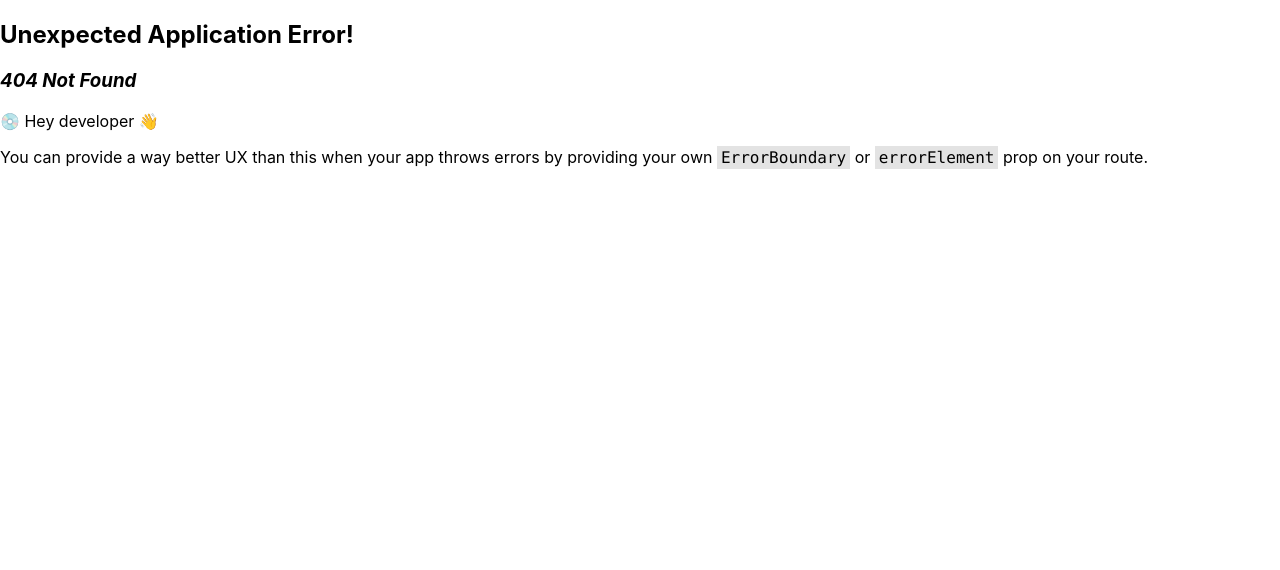
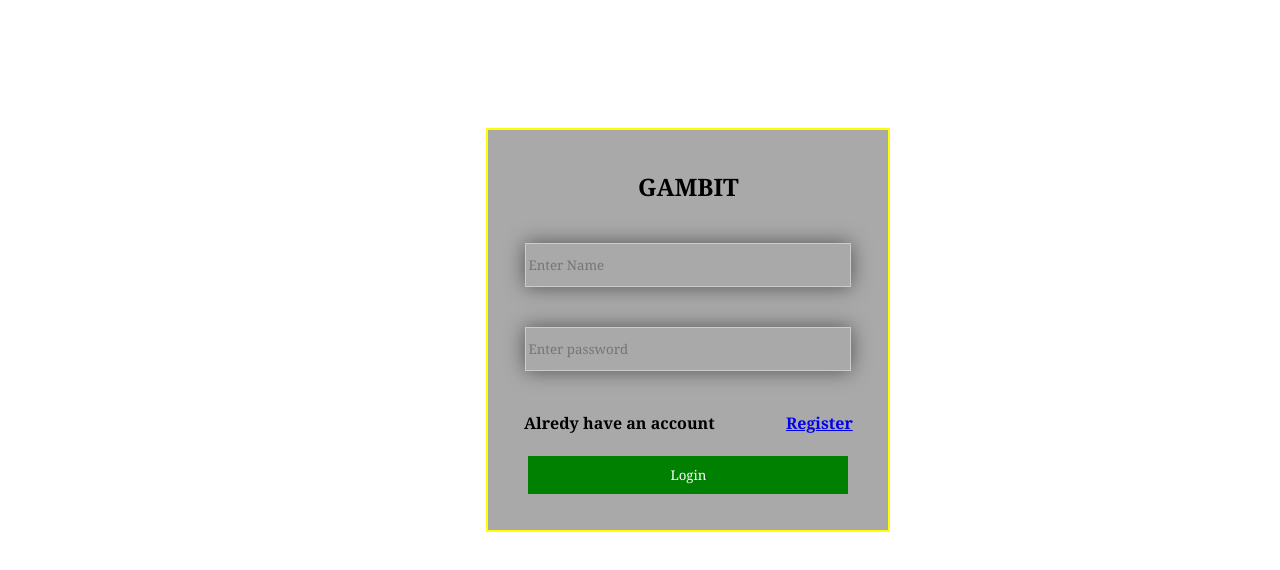
Before and after one commit to bed-com-27-20/Animeted-Pages, a React (Create React App) app: page /Login in a window 1280 px wide. Before the commit this address had no page. Shown: the top 570 px of the page. Built offline with nearby package versions, Linux system fonts and the light colour scheme.

Commit message:
done with the login page

```diff
--- a/src/App.js
+++ b/src/App.js
@@ -6,6 +6,7 @@ function App() {
     <div>
      <ul>
       <li><Link to="/matrixpage" className='listyle'>MatrixPage</Link></li>
+      <li><Link to="/Login" className='listyle'>Login</Link></li>
      </ul>
     </div>
   );
--- /dev/null
+++ b/src/Login&SignUpPages/MatrixPage/Login.css
@@ -0,0 +1,49 @@
+.logDiv{
+    border: 2px solid yellow;
+    display: flex;
+    flex-direction: column;
+    height: 400px;
+    width: 400px;
+    margin-left: 38%;
+    margin-top: 10%;
+    background-color: darkgray;
+}
+
+h2{
+align-self: center;
+margin-bottom: 10%;
+margin-top: 10%;
+font-family: Cambria, Cochin, Georgia, Times, 'Times New Roman', serif;
+}
+
+
+input{
+    align-self: center;
+    margin-bottom: 10%;
+    width: 80%;
+    height: 10%;
+    background-color: transparent;
+    opacity: 2;
+    box-shadow: 0 0 20px rgba(0, 0, 0, 0.5);
+    border :1px solid #ccc;
+    font-family: Cambria, Cochin, Georgia, Times, 'Times New Roman', serif;
+}
+
+.texdiv{
+    margin-top: -5%;
+    display: flex;
+    flex-direction: row;
+    justify-content: space-around;
+    font-family: Cambria, Cochin, Georgia, Times, 'Times New Roman', serif;
+}
+
+button{
+  padding: 10px;
+  background-color: green;
+  color: white;
+  border: none;
+  cursor: pointer;
+  width: 80%;
+  align-self: center;
+  font-family: Cambria, Cochin, Georgia, Times, 'Times New Roman', serif;
+}
--- /dev/null
+++ b/src/Login&SignUpPages/MatrixPage/Login.jsx
@@ -0,0 +1,22 @@
+import React from 'react'
+import './Login.css'
+import { Link } from 'react-router-dom';
+
+export default function Login() {
+  return (
+    <div className='logDiv'>
+    <h2>GAMBIT</h2>
+
+          <input type="text" name="username" placeholder='Enter Name'/>
+
+          <input type="password" name="password" placeholder='Enter password'/>
+
+          <div className='texdiv'>
+            <h4>Alredy have an account </h4>
+           <h4> <Link to="#">Register</Link></h4>
+          </div>
+
+        <button type="submit" className='lgbtz'>Login</button>
+    </div>
+  )
+}
--- a/src/Login&SignUpPages/MatrixPage/Matrixpage.jsx
+++ b/src/Login&SignUpPages/MatrixPage/Matrixpage.jsx
@@ -1,5 +1,6 @@
 import React from 'react'
 import './matrix.css'
+import Login from './Login'
 
 function Matrixpage() {
   return (
@@ -109,18 +110,11 @@ function Matrixpage() {
     </div>
     <div className='div11'>
     </div>
-    <div className='div11'>
+
+    <div className='div22'>
     </div>
-    <div className='div11'>
-    </div>
-    <div className='div11'>
-    </div>
-    <div className='div11'>
-    </div>
-    <div className='div11'>
-    </div>
-    <div className='div11'>
-    </div>
+
+
     <div className='div11'>
     </div>
     <div className='div11'>
--- a/src/Login&SignUpPages/MatrixPage/matrix.css
+++ b/src/Login&SignUpPages/MatrixPage/matrix.css
@@ -6,16 +6,22 @@
 .matrixBox{
     display: flex;
     flex-direction: row;
-    border: 2px solid rgb(92, 9, 226);
     height: 10vh;
 }
 
 .div11{
-    border: 2px solid black;
     margin-left: 0.2px;
     margin-right: 0.2px;
     height: 10vh;
     width: 10vh;
+}
+
+.div22{
+    height: 400px;
+    width: 400px;
+    background-color:darkgray;
+    box-shadow: 0 0 10px rgba(0, 0, 0, 0.5);
+    z-index: 20;
 }
 
 .div11:hover{
--- a/src/index.js
+++ b/src/index.js
@@ -4,6 +4,7 @@ import './index.css';
 import App from './App';
 import {createBrowserRouter,RouterProvider,} from "react-router-dom";
 import reportWebVitals from './reportWebVitals';
+import Login from './Login&SignUpPages/MatrixPage/Login'
 import Matrixpage from './Login&SignUpPages/MatrixPage/Matrixpage';
 
 const router = createBrowserRouter([
@@ -15,7 +16,10 @@ const router = createBrowserRouter([
   path: "matrixpage",
   element: <Matrixpage/>,
 },
-
+{
+  path: "Login",
+  element: <Login/>,
+},
 ]);
 
 const root = ReactDOM.createRoot(document.getElementById('root'));
```
